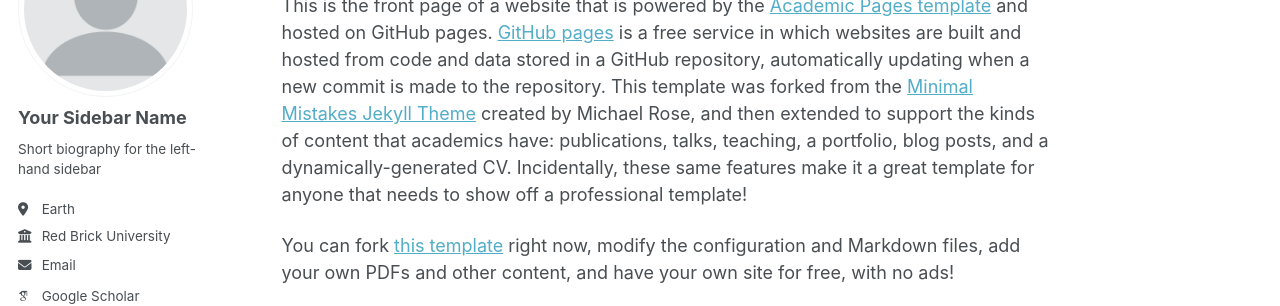
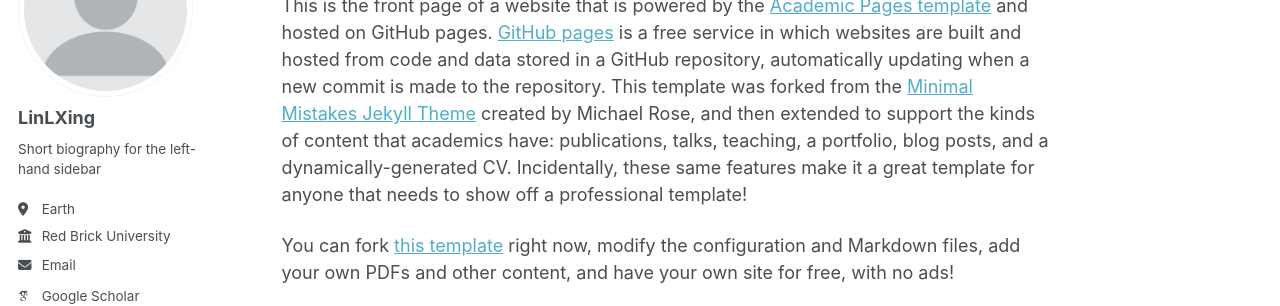
Before and after one commit to LinLXing/LinLXing.github.io, a Jekyll site: the page built from _pages/about.md, in a window 1280 px wide. Shown: the part 179-485 px from the top of the page. Built offline with Jekyll 4.4.1, drawn with Linux system fonts in a browser that asks for light colours; some web fonts are replaced; a script bundle is joined from its source files by our own code; library files that are not in the unit come from our copies.

Commit message:
Update site configuration with personal details

```diff
--- a/_config.yml
+++ b/_config.yml
@@ -13,10 +13,10 @@
 title_separator          : "-"
 name                     : &name "Your Name"
 description              : &description "Your Name's academic portfolio"   # Update this with a general description of your site, this is the default if not overridden by a page
-url                      : https://academicpages.github.io # The base hostname & protocol for your site e.g. "https://[your GitHub username].github.io",
+url                      : https://LinLXing.github.io # The base hostname & protocol for your site e.g. "https://[your GitHub username].github.io",
                                                            # or if you already have some other page hosted on Github then use "https://[your GitHub username].github.io/[Your Repo Name]"
 baseurl                  : "" # the subpath of your site, e.g. "/blog"
-repository               : "academicpages/academicpages.github.io"
+repository               : "LinLXing/LinLXing.github.io"
 
 # Site Author - The following control what appear as part of the author content on the side bar.
 #               If a field is blank the icon and link will not appear, otherwise it will be shown.
@@ -24,7 +24,7 @@
 author:
   # Biographic information
   avatar           : "profile.png"
-  name             : "Your Sidebar Name"
+  name             : "LinLXing"
   pronouns         : # example: "she/her"
   bio              : "Short biography for the left-hand sidebar"
   location         : "Earth"
```
